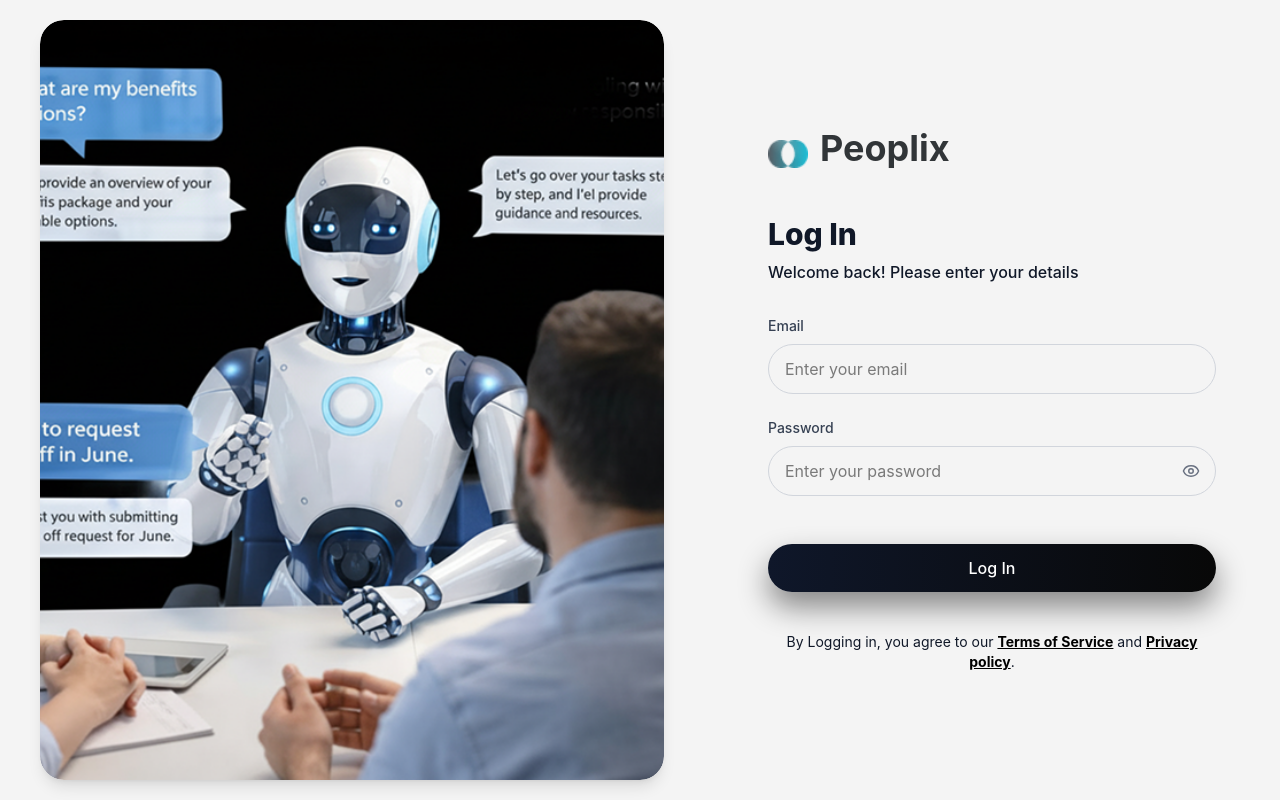
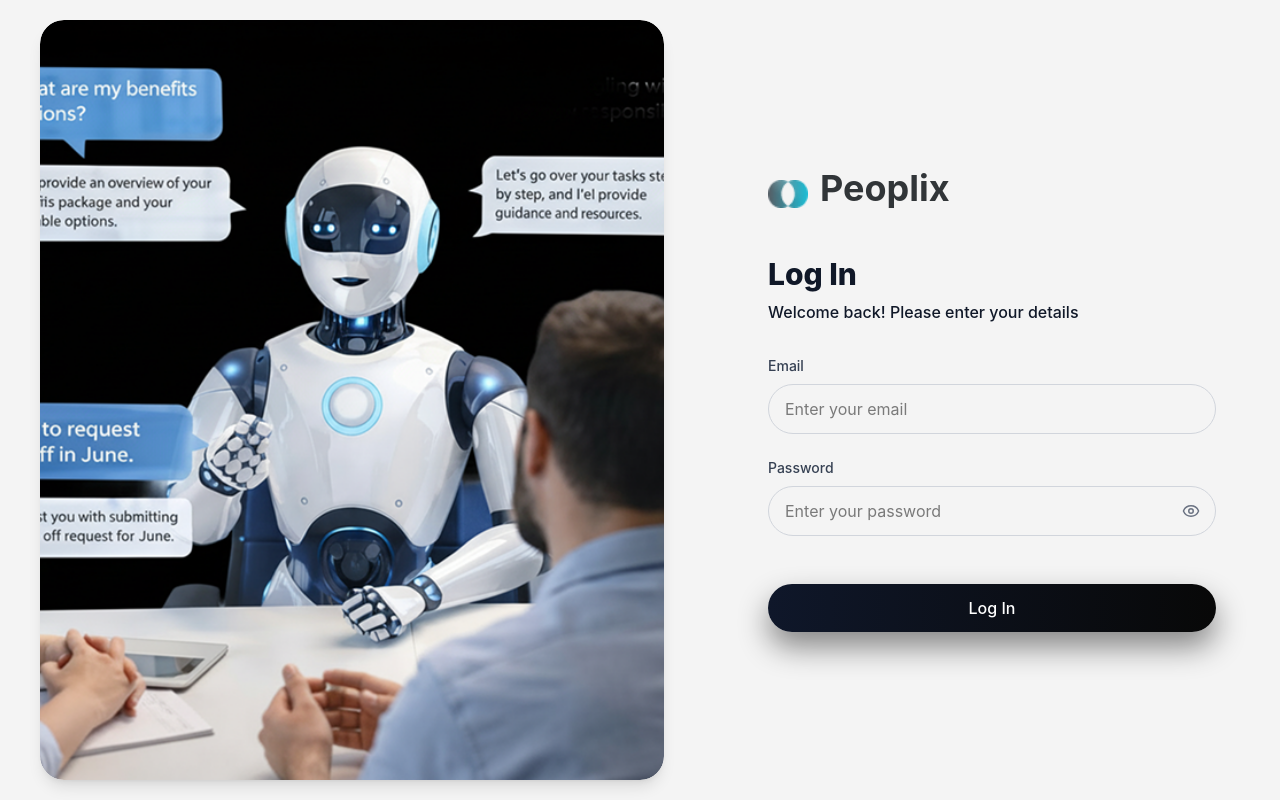
Before and after one commit to ahmed692935/peoplix, a React (Vite) app: page /signin in a window 1280 px wide. Built offline with nearby package versions, Linux system fonts and the light colour scheme.

Commit message:
login logo routing fixed

```diff
--- a/src/pages/Auth/Login.tsx
+++ b/src/pages/Auth/Login.tsx
@@ -3,7 +3,7 @@
 import { Eye, EyeOff } from "lucide-react";
 import Logo from "../../assets/images/Vector.png";
 import { loginApi } from "../../api/auth";
-import { useNavigate } from "react-router-dom";
+import { Link, useNavigate } from "react-router-dom";
 import toast from "react-hot-toast";
 
 const LoginPage = () => {
@@ -88,11 +88,11 @@
       <div className="w-full md:w-[45%] flex items-center justify-center p-8">
         <div className="w-full max-w-md">
           {/* Logo */}
-          <div className="flex items-center gap-3 mb-12">
+          <Link to="/" className="flex items-center gap-3 mb-12">
             {/* <div className="w-8 h-8 bg-gradient-to-r from-teal-400 to-gray-400 rounded-full"></div> */}
             <img src={Logo} alt="Logo" className="mt-3 w-10" />
             <h1 className="text-4xl font-bold text-[#313538]">Peoplix</h1>
-          </div>
+          </Link>
 
           {/* Heading */}
           <h2 className="text-3xl font-extrabold text-gray-900">Log In</h2>
@@ -172,7 +172,7 @@
           </p> */}
 
           {/* Terms */}
-          <p className="text-sm text-gray-900 text-center mt-10">
+          {/* <p className="text-sm text-gray-900 text-center mt-10">
             By Logging in, you agree to our{" "}
             <span className="underline cursor-pointer font-bold text-black">
               Terms of Service
@@ -182,7 +182,7 @@
               Privacy policy
             </span>
             .
-          </p>
+          </p> */}
         </div>
       </div>
     </div>
```
